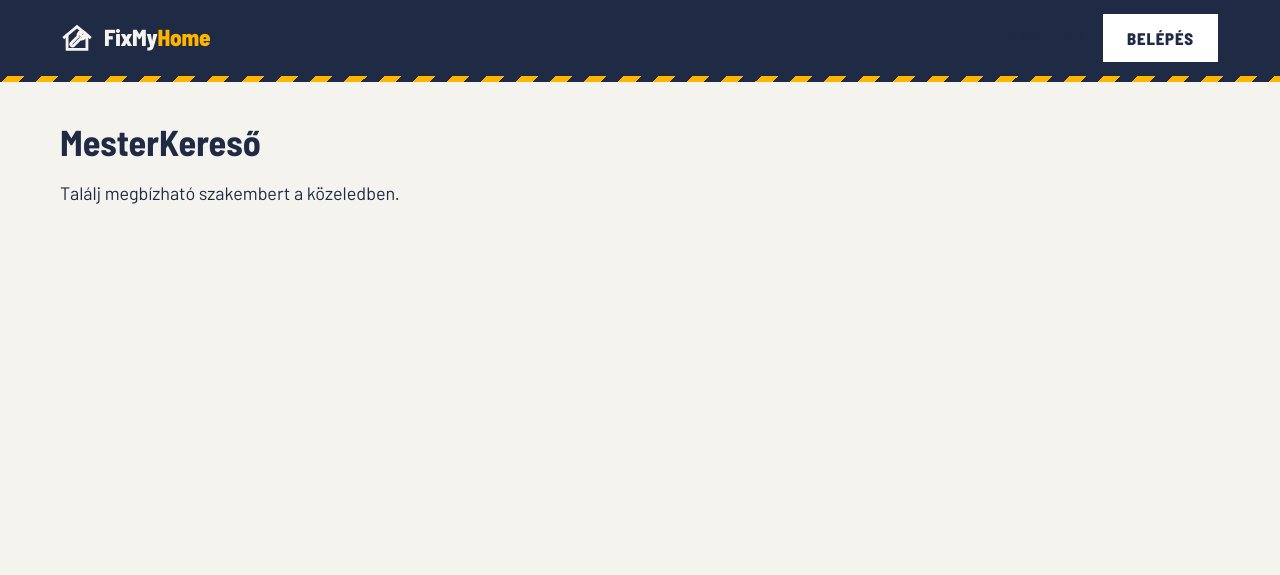
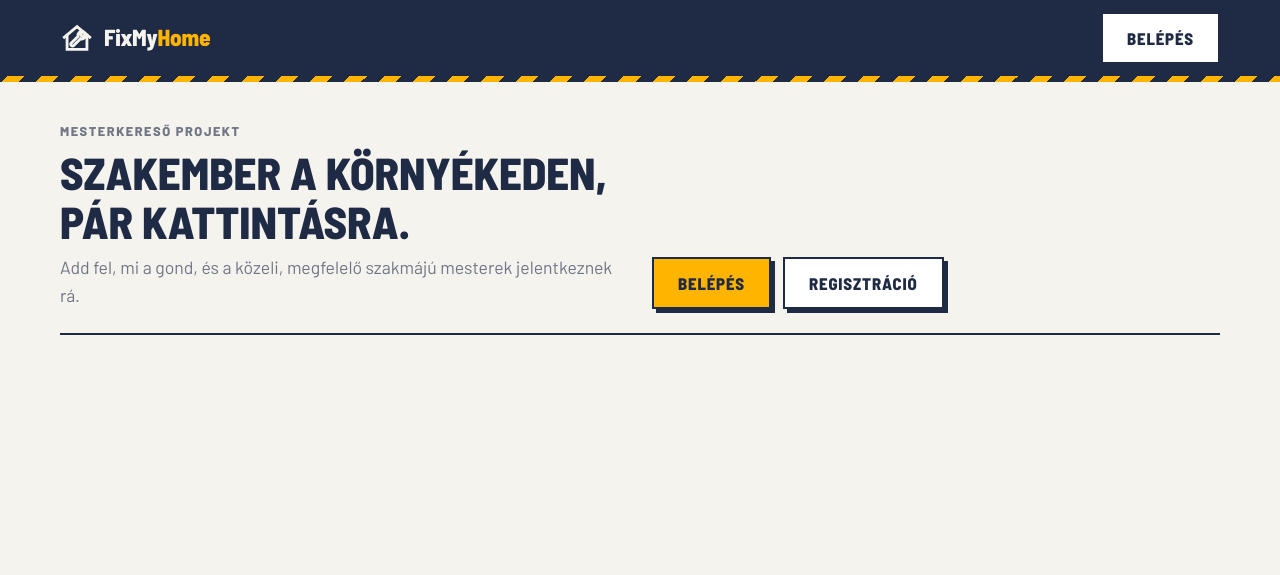
Before and after one commit to Umbra-tech04/FixMyHome, a Django app: page / in a window 1280 px wide. Shown: the top 575 px of the page. Run offline with Django 5.2, Linux system fonts and the light colour scheme; parts of the project's set-up code (start-up, migrations or seed data) failed here and were passed over.

Commit message:
feat: új fejléc profil-lenyílóval, szerepkör szerinti kezdőlap, FixMyHome nyitóoldal, title javítás #9

```diff
--- a/config/urls.py
+++ b/config/urls.py
@@ -2,11 +2,12 @@ from django.conf import settings
 from django.conf.urls.static import static
 from django.contrib import admin
 from django.urls import include, path
-from django.views.generic import TemplateView
+
+from listings import views as listings_views
 
 urlpatterns = [
     path("admin/", admin.site.urls),
     path("", include("accounts.urls")),
     path("", include("listings.urls")),
-    path("", TemplateView.as_view(template_name="home.html"), name="home"),
+    path("", listings_views.home, name="home"),
 ] + static(settings.MEDIA_URL, document_root=settings.MEDIA_ROOT)
--- a/listings/views.py
+++ b/listings/views.py
@@ -28,6 +28,16 @@ def _radius(request, default):
 def _session_location(request):
     """A felhasználó helye a sessionben: {"lat", "lng", "text"} vagy None."""
     return request.session.get("location")
+
+
+def home(request):
+    """Belépve a szerepkör kezdőoldala (redirect nélkül, mert a kolléga tesztjei 200-at várnak a "/"-re)."""
+    if request.user.is_authenticated:
+        if request.user.role == Role.USER:
+            return nearby_masters(request)
+        if request.user.role == Role.MASTER:
+            return master_ads(request)
+    return render(request, "home.html")
 
 
 # --- Felhasználó: hirdetések -------------------------------------------------------------------
--- a/templates/base.html
+++ b/templates/base.html
@@ -3,7 +3,7 @@
 <head>
   <meta charset="utf-8">
   <meta name="viewport" content="width=device-width, initial-scale=1">
-  <title>{% block title %}FixMyHome{% endblock %} – FixMyHome</title>
+  <title>{% block title %}Kezdőlap{% endblock %} – FixMyHome</title>
   <link rel="preconnect" href="https://fonts.googleapis.com"><link rel="preconnect" href="https://fonts.gstatic.com" crossorigin>
   <link rel="icon" href="data:,">
   <link rel="stylesheet" href="{% static 'css/base.css' %}">
@@ -27,10 +27,10 @@
     <a class="logo" href="{% if user.role == 'user' %}{% url 'listings:nearby_masters' %}{% elif user.role == 'master' %}{% url 'listings:master_ads' %}{% else %}{% url 'home' %}{% endif %}">{% icon "logo" %}<span>FixMy<b>Home</b></span></a>
     <nav class="main-nav" aria-label="Főmenü">
       {% if user.role == "user" %}
-        <a href="{% url 'listings:nearby_masters' %}"{% if url_name == "nearby_masters" %} aria-current="page"{% endif %}>Mesterek</a>
+        <a href="{% url 'listings:nearby_masters' %}"{% if url_name in "nearby_masters home" %} aria-current="page"{% endif %}>Mesterek</a>
         <a href="{% url 'listings:my_ads' %}"{% if url_name in "my_ads ad_detail ad_edit" %} aria-current="page"{% endif %}>Hirdetéseim</a>
       {% elif user.role == "master" %}
-        <a href="{% url 'listings:master_ads' %}"{% if url_name in "master_ads ad_detail" %} aria-current="page"{% endif %}>Hirdetések</a>
+        <a href="{% url 'listings:master_ads' %}"{% if url_name in "master_ads ad_detail home" %} aria-current="page"{% endif %}>Hirdetések</a>
         <a href="{% url 'listings:my_jobs' %}"{% if url_name == "my_jobs" %} aria-current="page"{% endif %}>Munkáim</a>
         <a href="{% url 'listings:service_list' %}"{% if url_name in "service_list service_create service_edit service_delete" %} aria-current="page"{% endif %}>Szolgáltatásaim</a>
       {% endif %}
--- a/templates/home.html
+++ b/templates/home.html
@@ -1,5 +1,17 @@
 {% extends "base.html" %}
+{% block title %}Szakember a környékeden{% endblock %}
 {% block content %}
-  <h1>MesterKereső</h1>
-  <p>Találj megbízható szakembert a közeledben.</p>
+  <div class="page-head">
+    <div>
+      <p class="eyebrow">MesterKereső projekt</p>
+      <h1 class="page-title">Szakember a környékeden, pár kattintásra.</h1>
+      <p class="page-lead">{% if user.is_authenticated %}Szia, {{ user.name }}! Az ügyfélszolgálati felület hamarosan érkezik.{% else %}Add fel, mi a gond, és a közeli, megfelelő szakmájú mesterek jelentkeznek rá.{% endif %}</p>
+    </div>
+    {% if not user.is_authenticated %}
+      <div class="row">
+        <a class="btn btn-primary" href="{% url 'login' %}">Belépés</a>
+        <a class="btn btn-secondary" href="{% url 'register' %}">Regisztráció</a>
+      </div>
+    {% endif %}
+  </div>
 {% endblock %}
--- a/templates/listings/nearby_masters.html
+++ b/templates/listings/nearby_masters.html
@@ -53,10 +53,10 @@
                     <div><h3>{{ profile.user.name }}</h3><span class="trade-label">{{ profile.profession }}</span></div>
                     <span class="pill-distance">{{ profile.distance|floatformat:1 }}<small>km</small></span>
                   </div>
-                  {% if profile.service %}<p class="card-desc">{{ profile.service.description }}</p>{% endif %}
+                  <p class="card-desc">{% if profile.service %}{{ profile.service.description }}{% else %}{{ profile.profession }} – munkák {{ profile.service_area }} környékén.{% endif %}</p>
                   <div class="card-facts">
                     <span>{% icon "pin" %} {{ profile.service_area }}</span>
-                    {% if profile.service %}<span class="price">{{ profile.service.get_price_category_display }}</span>{% endif %}
+                    <span class="price">{% if profile.service %}{{ profile.service.get_price_category_display }}{% else %}Ár megegyezés szerint{% endif %}</span>
                     {% if profile.is_available %}<span class="avail">Most elérhető</span>{% else %}<span class="avail avail-off">Most nem elérhető</span>{% endif %}
                   </div>
                   <p class="rating-none">Még nincs értékelés</p>
```
